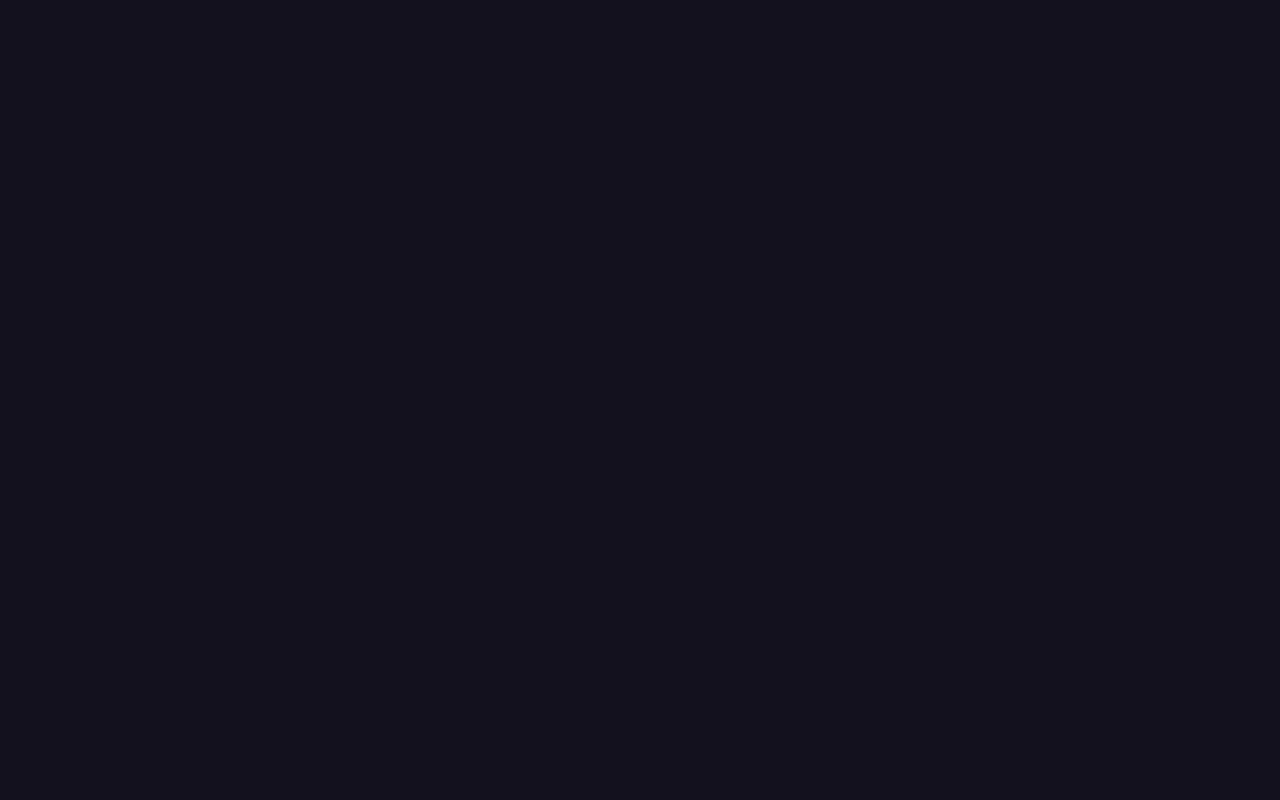
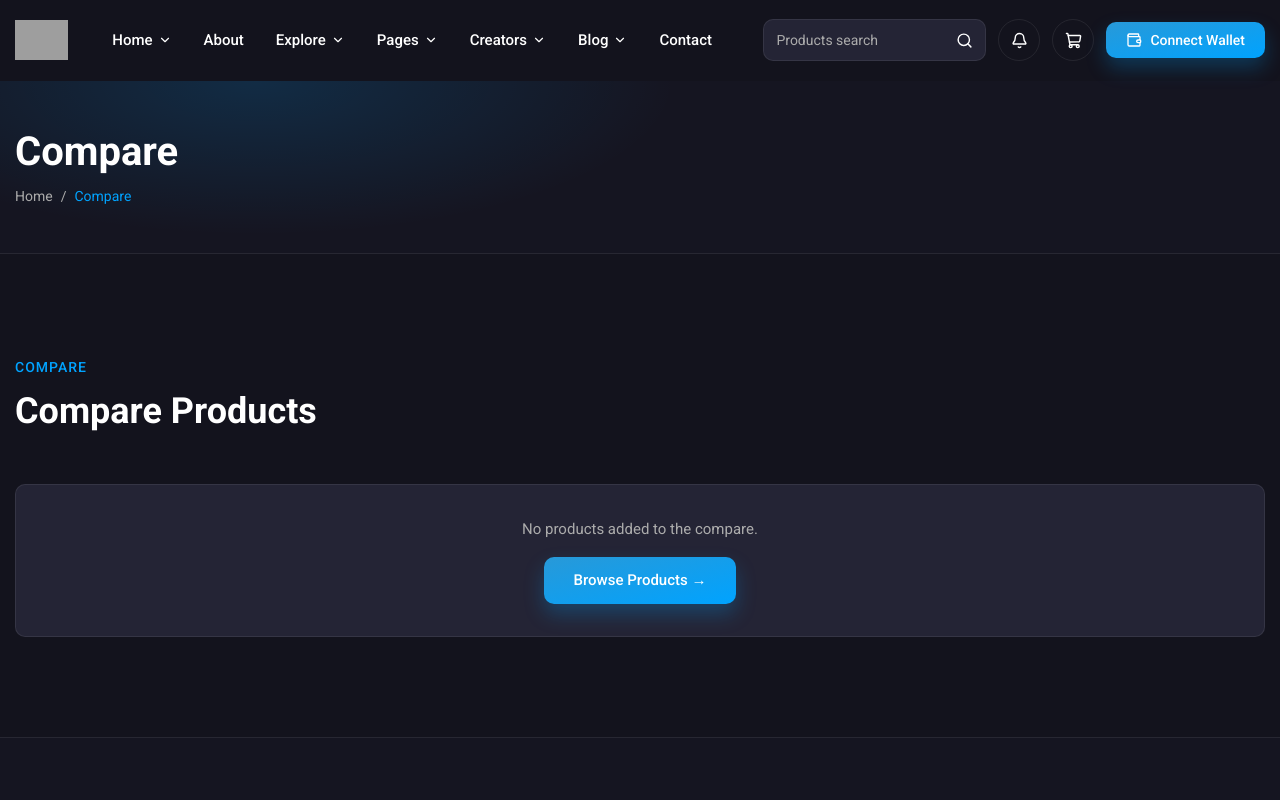
Before and after one commit to Cdeveloper593/nuron-clone, a Next.js app: page /yith-compare in a window 1280 px wide. Before the commit this address had no page. Shown: the top 800 px of the page. Built offline with nearby package versions, Linux system fonts and the light colour scheme; grey boxes are pictures that could not be loaded.

Commit message:
Add final app pages

```diff
--- /dev/null
+++ b/src/app/yith-compare/page.tsx
@@ -0,0 +1,20 @@
+import Link from "next/link";
+import { Breadcrumb } from "@/components/sites/nuron/chrome";
+
+// Source: YITH WooCommerce Compare table shortcode. With nothing compared
+// the source renders an empty compare table; this page mirrors that state
+// and links back to the shop.
+export default function Page() {
+  return (
+    <>
+      <Breadcrumb title="Compare" crumbs={[{ label: "Home", href: "/" }, { label: "Compare" }]} />
+      <section className="rn-section-gap"><div className="nuron-container">
+        <div className="section-title"><span className="subtitle">Compare</span><h3 className="title">Compare Products</h3></div>
+        <div className="info-card" style={{ padding: 32, textAlign: "center" }}>
+          <p>No products added to the compare.</p>
+          <p style={{ marginTop: 16 }}><Link href="/shop" className="btn btn-primary">Browse Products →</Link></p>
+        </div>
+      </div></section>
+    </>
+  );
+}
```
